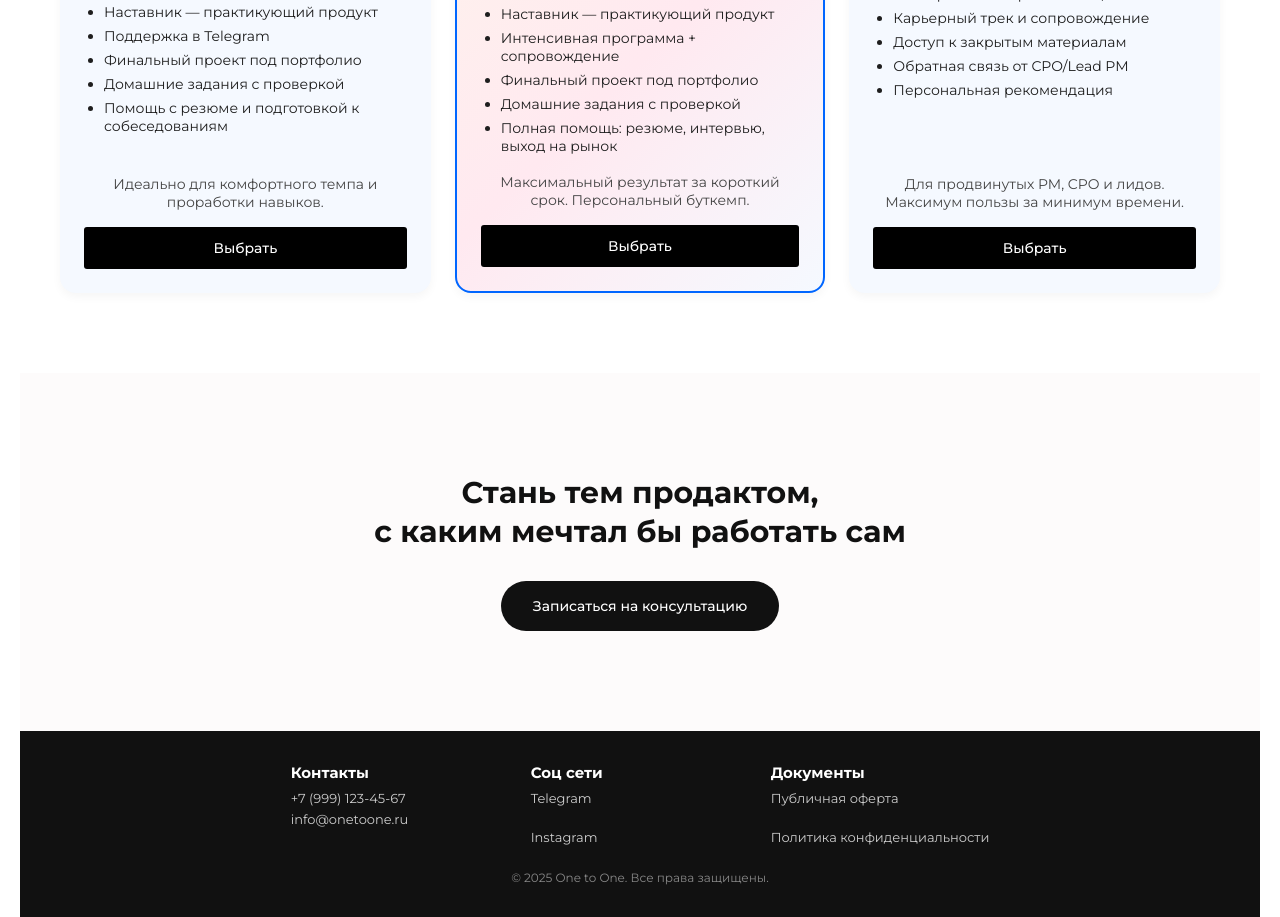
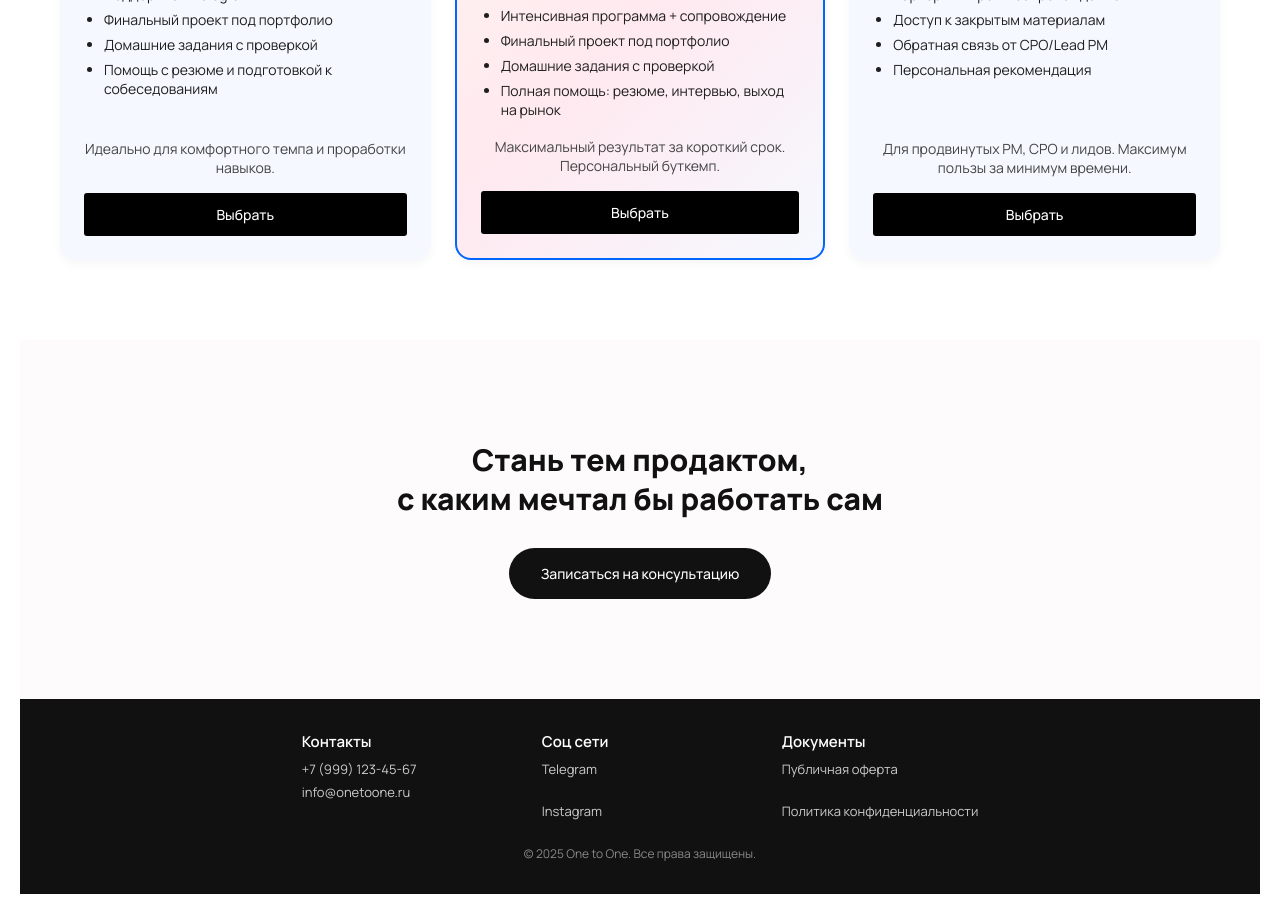
Before and after one commit to Ayraek/new-page-one-to-one, a React (Vite) app: page / in a window 1280 px wide. Shown: the part 4480-5397 px from the top of the page. After the commit the page ends 5374 px from the top, so only its background shows below. Built offline with nearby package versions, Linux system fonts and the light colour scheme.

Commit message:
Use Manrope font

```diff
--- a/index.html
+++ b/index.html
@@ -6,7 +6,7 @@
     <meta name="viewport" content="width=device-width, initial-scale=1.0" />
     <link rel="preconnect" href="https://fonts.googleapis.com" />
     <link rel="preconnect" href="https://fonts.gstatic.com" crossorigin />
-    <link href="https://fonts.googleapis.com/css2?family=Montserrat:wght@400;500;700&display=swap" rel="stylesheet" />
+    <link href="https://fonts.googleapis.com/css2?family=Manrope:wght@400;500;600;700;800&display=swap" rel="stylesheet" />
     <title>One2One – Профессия Продакт‑менеджер</title>
   </head>
   <body>
--- a/src/App.css
+++ b/src/App.css
@@ -1,5 +1,5 @@
 :root {
-  --font-main: 'Montserrat', sans-serif;
+  --font-main: 'Manrope', sans-serif;
   --color-text: #1e1e1e;
   --color-accent: #6c5ce7;
   --color-bg-light: #f8f6ff;
```
